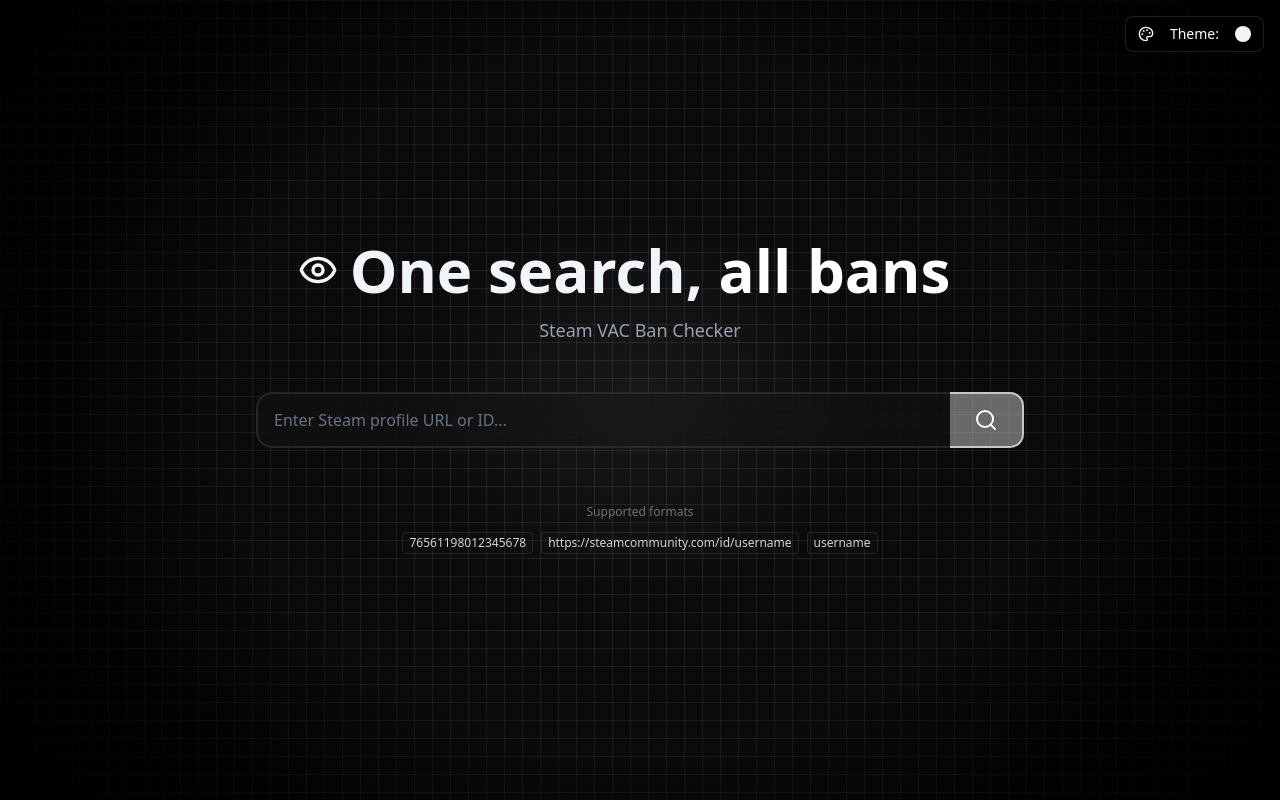
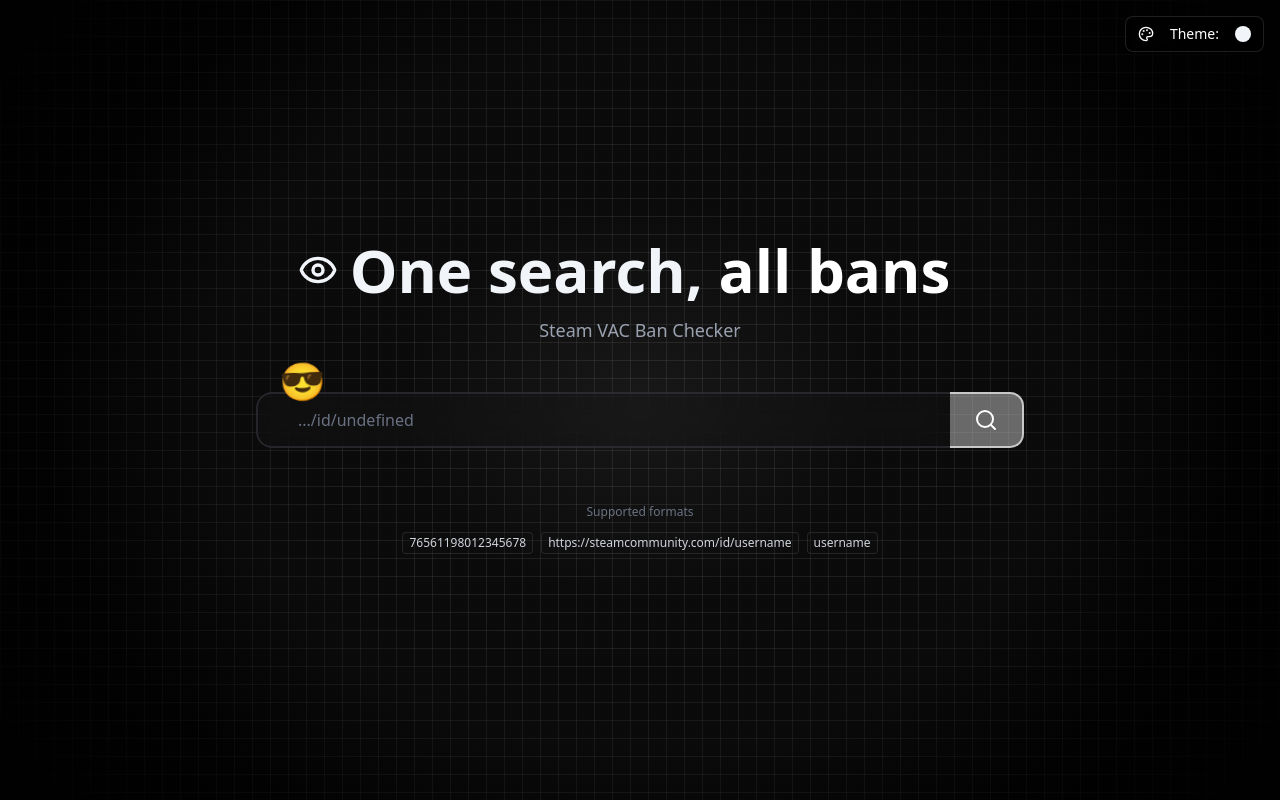
Before and after one commit to fentashot/who-went-on-vacation, a Next.js app: page / in a window 1280 px wide. Built offline with nearby package versions, Linux system fonts and the light colour scheme.

Commit message:
Added cool emoji

```diff
--- a/app/id/[steamid]/page.tsx
+++ b/app/id/[steamid]/page.tsx
@@ -204,7 +204,6 @@
               onChange={(e) => handleGridSizeChange(Number(e.target.value))}
               className="w-16 h-1 bg-zinc-700 rounded-lg appearance-none cursor-pointer [&::-webkit-slider-thumb]:appearance-none [&::-webkit-slider-thumb]:w-3 [&::-webkit-slider-thumb]:h-3 [&::-webkit-slider-thumb]:rounded-full [&::-webkit-slider-thumb]:bg-white [&::-moz-range-thumb]:w-3 [&::-moz-range-thumb]:h-3 [&::-moz-range-thumb]:rounded-full [&::-moz-range-thumb]:bg-white [&::-moz-range-thumb]:border-0"
             />
-            <span className="text-sm text-white font-medium w-6">{gridSize}</span>
           </Button>
 
           <ThemeSelector currentTheme={currentTheme} onThemeChange={setCurrentTheme} />
--- a/components/steam-search-bar.tsx
+++ b/components/steam-search-bar.tsx
@@ -4,6 +4,7 @@
 import { Button } from '@/components/ui/button';
 import { Badge } from '@/components/ui/badge';
 import { Search, Loader2Icon, Eye } from 'lucide-react';
+import { motion } from 'framer-motion';
 import { type ThemeConfig } from '@/components/theme-selector';
 
 interface SteamSearchBarProps {
@@ -100,13 +101,28 @@
 
       <div className="w-full max-w-3xl">
         <form onSubmit={handleSubmit} className="space-y-14">
-          <div className="flex">
+          <div className="flex relative">
+            <motion.div
+              className="absolute left-6 -top-7 text-4xl z-20 pointer-events-none"
+              animate={{
+                y: [0, -10, 0],
+                rotate: [-5, 5, -5],
+                scale: [1, 1.1, 1],
+              }}
+              transition={{
+                duration: 3,
+                repeat: Infinity,
+                ease: "easeInOut",
+              }}
+            >
+              😎
+            </motion.div>
             <input
               type="text"
               value={profileUrl}
               onChange={(e) => setProfileUrl(e.target.value)}
-              placeholder={placeholder || "Enter Steam profile URL or ID..."}
-              className="w-full border-r-0 h-14 bg-zinc-900/30 border-2 px-4 focus:ring-0 focus:outline-none border-zinc-700/50 text-white placeholder:text-gray-500 text-md backdrop-blur-md rounded-2xl rounded-e-none transition-all duration-500"
+              placeholder={".../id/" + placeholder || "Enter Steam profile URL or ID..."}
+              className="w-full border-r-0 h-14 bg-zinc-900/30 border-2 pl-10 pr-8 focus:ring-0 focus:outline-none border-zinc-700/50 text-white placeholder:text-gray-500 text-md backdrop-blur-md rounded-2xl rounded-e-none transition-all duration-500"
               disabled={loading}
               required
             />
--- a/package.json
+++ b/package.json
@@ -13,6 +13,7 @@
     "@radix-ui/react-slot": "^1.2.4",
     "class-variance-authority": "^0.7.1",
     "clsx": "^2.1.1",
+    "framer-motion": "^12.23.24",
     "lucide-react": "^0.553.0",
     "next": "16.0.3",
     "react": "19.2.0",
```
Also changed, not shown: 1 other file (tests, documents, lock files or other folders).
